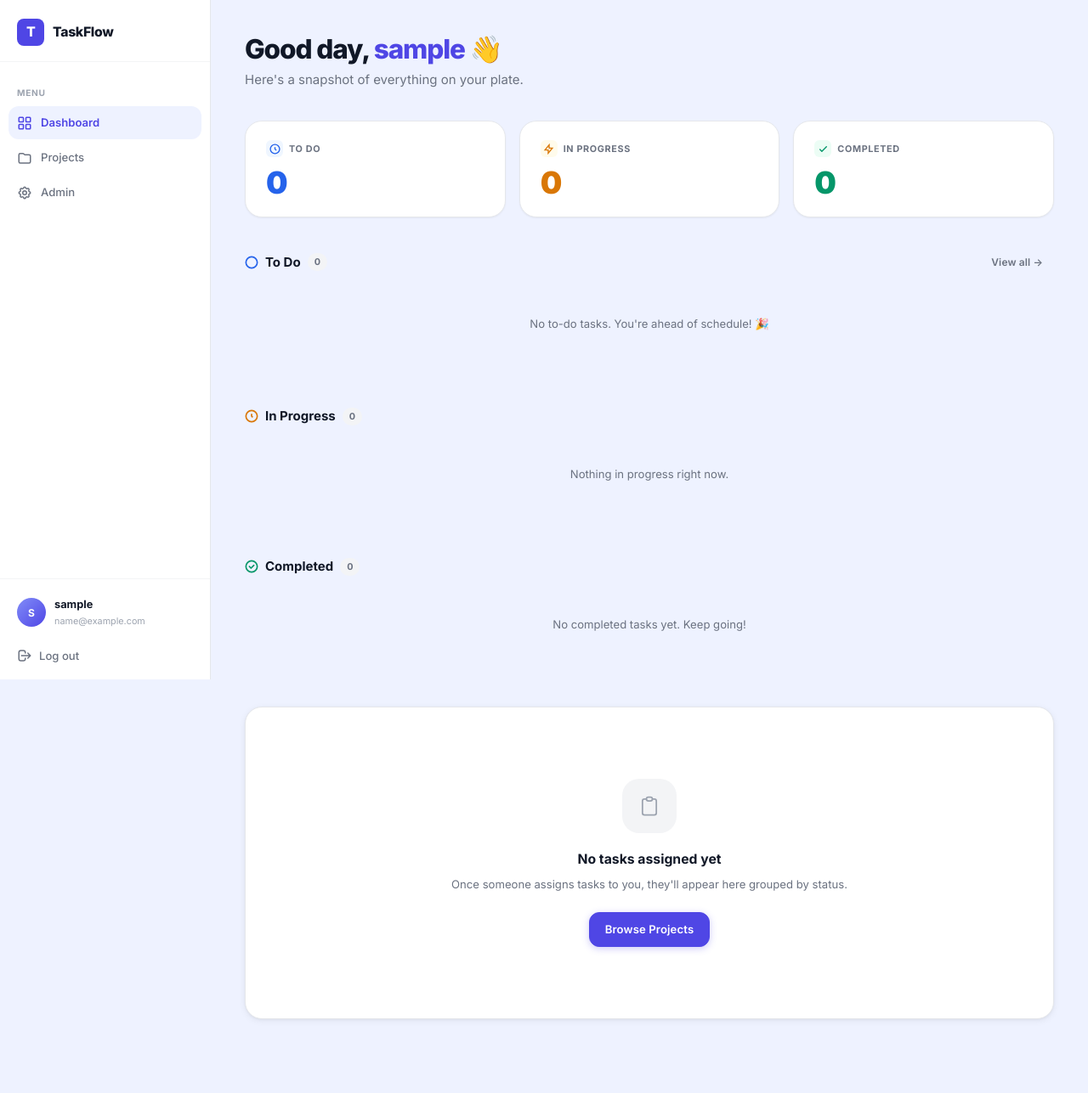
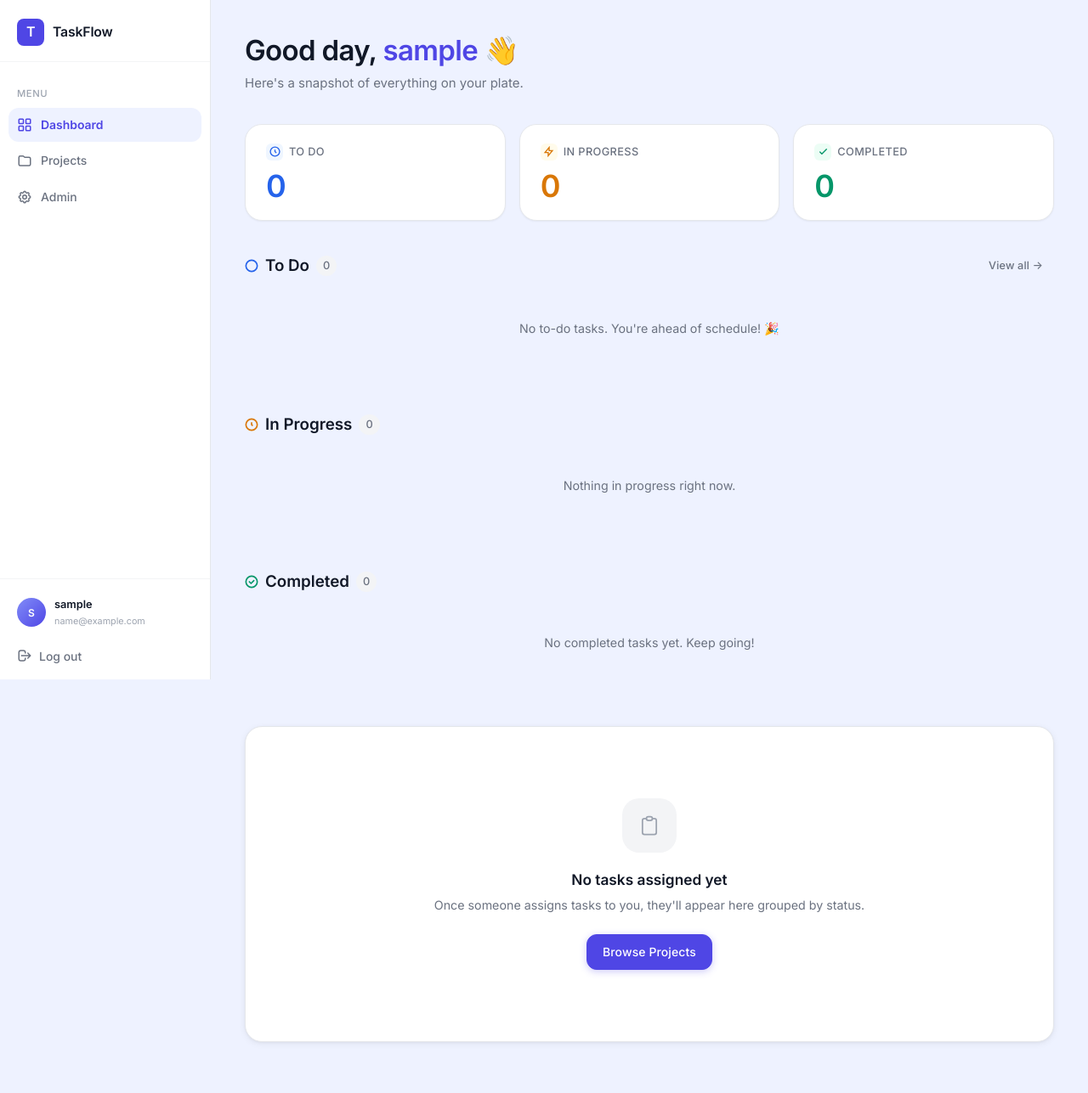
Before and after one commit to raunak23427/Task-Manager, a Django app: page / in a window 1280 px wide. Shown: the whole page at 85% size. Before the commit the page ends 1201 px from the top, so only its background shows below. Run offline with Django 5.2, Linux system fonts and the light colour scheme; the visitor is signed in with stand-in values (Sample User, id 1); data that the repository does not hold is empty.

Commit message:
style: global typography update to match premium SaaS reference

```diff
--- a/static/css/style.css
+++ b/static/css/style.css
@@ -114,12 +121,12 @@ img { max-width: 100%; display: block; }
   background: var(--primary);
   border-radius: var(--r-sm);
   display: flex; align-items: center; justify-content: center;
-  color: #fff; font-size: 16px; font-weight: 800;
-  flex-shrink: 0; letter-spacing: -1px;
+  color: #fff; font-size: 16px; font-weight: 600;
+  flex-shrink: 0; letter-spacing: -0.5px;
 }
 .logo-text {
-  font-size: 1.05rem; font-weight: 800;
-  color: var(--text-1); letter-spacing: -0.02em;
+  font-size: 1.05rem; font-weight: 600;
+  color: var(--text-1); letter-spacing: -0.01em;
 }
 
 /* Nav */
@@ -131,8 +138,8 @@ img { max-width: 100%; display: block; }
   gap: 2px;
 }
 .nav-section-label {
-  font-size: 0.68rem; font-weight: 700;
-  text-transform: uppercase; letter-spacing: 0.07em;
+  font-size: 0.75rem; font-weight: 500;
+  text-transform: uppercase; letter-spacing: 0.05em;
   color: var(--text-4);
   padding: 14px 10px 6px;
 }
@@ -141,7 +148,7 @@ img { max-width: 100%; display: block; }
   padding: 9px 10px;
   border-radius: var(--r-md);
   color: var(--text-3);
-  font-size: 0.875rem; font-weight: 500;
+  font-size: 0.93rem; font-weight: 500;
   transition:
     background var(--t-fast) var(--ease),
     color var(--t-fast) var(--ease),
@@ -180,17 +187,17 @@ img { max-width: 100%; display: block; }
   background: linear-gradient(135deg, #818cf8, #4f46e5);
   border-radius: 50%;
   display: flex; align-items: center; justify-content: center;
-  color: #fff; font-size: 0.8rem; font-weight: 700;
+  color: #fff; font-size: 0.8rem; font-weight: 600;
   flex-shrink: 0; text-transform: uppercase;
 }
 .user-info { flex: 1; min-width: 0; }
 .user-name {
-  font-size: 0.85rem; font-weight: 700; color: var(--text-1);
+  font-size: 0.85rem; font-weight: 600; color: var(--text-1);
   white-space: nowrap; overflow: hidden; text-overflow: ellipsis;
   display: block;
 }
 .user-email {
-  font-size: 0.72rem; color: var(--text-4);
+  font-size: 0.72rem; color: var(--text-4); font-weight: 400;
   white-space: nowrap; overflow: hidden; text-overflow: ellipsis;
   display: block;
 }
@@ -200,7 +207,7 @@ img { max-width: 100%; display: block; }
   width: 100%; padding: 9px 10px;
   border-radius: var(--r-md);
   background: none; border: none;
-  color: var(--text-3); font-size: 0.875rem; font-weight: 500;
+  color: var(--text-3); font-size: 0.93rem; font-weight: 500;
   font-family: inherit; cursor: pointer;
   transition: background var(--t-fast) var(--ease), color var(--t-fast) var(--ease);
 }
@@ -270,7 +277,7 @@ img { max-width: 100%; display: block; }
   display: inline-flex; align-items: center; gap: 7px;
   padding: 9px 18px;
   border-radius: var(--r-md);
-  font-size: 0.875rem; font-weight: 600; font-family: inherit;
+  font-size: 0.93rem; font-weight: 500; font-family: inherit;
   border: 1.5px solid transparent;
   cursor: pointer;
   transition:
@@ -320,8 +327,8 @@ img { max-width: 100%; display: block; }
 }
 .btn-ghost:hover { background: var(--border-light); color: var(--text-1); }
 
-.btn-sm { padding: 6px 12px; font-size: 0.8rem; border-radius: var(--r-sm); }
-.btn-lg { padding: 12px 26px; font-size: 0.95rem; border-radius: var(--r-lg); border-radius: 14px; }
+.btn-sm { padding: 6px 12px; font-size: 0.85rem; border-radius: var(--r-sm); }
+.btn-lg { padding: 12px 26px; font-size: 0.95rem; border-radius: 14px; }
 
 /* ============================================================
    CARDS
@@ -388,11 +395,11 @@ img { max-width: 100%; display: block; }
    ============================================================ */
 .greeting-section { margin-bottom: 36px; }
 .greeting-title {
-  font-size: 2.1rem; font-weight: 800;
-  color: var(--text-1); letter-spacing: -0.035em; line-height: 1.15;
+  font-size: 2.2rem; font-weight: 600;
+  color: var(--text-1); letter-spacing: -0.02em; line-height: 1.2;
 }
 .greeting-title span { color: var(--primary); }
-.greeting-sub { font-size: 1rem; color: var(--text-3); margin-top: 6px; }
+.greeting-sub { font-size: 1rem; color: var(--text-3); margin-top: 6px; font-weight: 400; }
 
 /* Stat cards */
 .stat-grid {
@@ -410,8 +417,8 @@ img { max-width: 100%; display: block; }
 }
 .stat-card:hover { transform: translateY(-2px); box-shadow: var(--shadow-md); }
 .stat-card-label {
-  font-size: 0.72rem; font-weight: 700;
-  text-transform: uppercase; letter-spacing: 0.06em;
+  font-size: 0.85rem; font-weight: 500;
+  text-transform: uppercase; letter-spacing: 0.03em;
   color: var(--text-3); margin-bottom: 12px;
   display: flex; align-items: center; gap: 7px;
 }
@@ -421,8 +428,8 @@ img { max-width: 100%; display: block; }
   display: flex; align-items: center; justify-content: center;
 }
 .stat-card-value {
-  font-size: 2.4rem; font-weight: 900;
-  letter-spacing: -0.04em; line-height: 1;
+  font-size: 2.4rem; font-weight: 600;
+  letter-spacing: -0.02em; line-height: 1;
 }
 .stat-todo  .stat-card-value { color: var(--todo-fg); }
 .stat-ip    .stat-card-value { color: var(--ip-fg); }
@@ -437,12 +444,12 @@ img { max-width: 100%; display: block; }
   justify-content: space-between; margin-bottom: 14px;
 }
 .section-title {
-  font-size: 1rem; font-weight: 700; color: var(--text-1);
+  font-size: 1.25rem; font-weight: 600; color: var(--text-1);
   display: flex; align-items: center; gap: 8px;
 }
 .section-chip {
   background: var(--border-light); color: var(--text-3);
-  font-size: 0.72rem; font-weight: 700;
+  font-size: 0.85rem; font-weight: 500;
   padding: 2px 8px; border-radius: var(--r-pill);
 }
 .task-section { margin-bottom: 32px; }
@@ -876,10 +883,10 @@ select {
 }
 .empty-icon svg { width: 28px; height: 28px; color: var(--text-4); }
 .empty-title {
-  font-size: 1.05rem; font-weight: 700;
+  font-size: 1.15rem; font-weight: 600;
   color: var(--text-1); margin-bottom: 6px;
 }
-.empty-desc { font-size: 0.875rem; color: var(--text-3); margin-bottom: 22px; }
+.empty-desc { font-size: 0.95rem; color: var(--text-3); margin-bottom: 22px; font-weight: 400; }
 
 /* ============================================================
    CONFIRM / DELETE
--- a/templates/tasks/project_detail.html
+++ b/templates/tasks/project_detail.html
@@ -186,7 +186,7 @@
             <td>
               {% if task.assigned_to %}
                 <span style="display:inline-flex;align-items:center;gap:6px;font-size:0.85rem">
-                  <span style="width:22px;height:22px;border-radius:50%;background:linear-gradient(135deg,#818cf8,#4f46e5);display:inline-flex;align-items:center;justify-content:center;color:#fff;font-size:0.65rem;font-weight:700;flex-shrink:0;text-transform:uppercase">{{ task.assigned_to.username|first }}</span>
+                  <span style="width:22px;height:22px;border-radius:50%;background:linear-gradient(135deg,#818cf8,#4f46e5);display:inline-flex;align-items:center;justify-content:center;color:#fff;font-size:0.65rem;font-weight:600;flex-shrink:0;text-transform:uppercase">{{ task.assigned_to.username|first }}</span>
                   {{ task.assigned_to.username }}
                 </span>
               {% else %}
--- a/templates/tasks/task_detail.html
+++ b/templates/tasks/task_detail.html
@@ -89,7 +89,7 @@
 
     <!-- Add comment -->
     <div class="card">
-      <h3 style="font-size:0.9rem;font-weight:700;color:var(--text-1);margin-bottom:14px">Add a comment</h3>
+      <h3 style="font-size:0.95rem;font-weight:600;color:var(--text-1);margin-bottom:14px">Add a comment</h3>
       <form method="post">
         {% csrf_token %}
         <div class="form-group">
@@ -146,7 +146,7 @@
         <span class="task-meta-val">
           {% if task.assigned_to %}
           <span style="display:inline-flex;align-items:center;gap:6px">
-            <span style="width:22px;height:22px;border-radius:50%;background:linear-gradient(135deg,#818cf8,#4f46e5);display:inline-flex;align-items:center;justify-content:center;color:#fff;font-size:0.65rem;font-weight:700;text-transform:uppercase">{{ task.assigned_to.username|first }}</span>
+            <span style="width:22px;height:22px;border-radius:50%;background:linear-gradient(135deg,#818cf8,#4f46e5);display:inline-flex;align-items:center;justify-content:center;color:#fff;font-size:0.65rem;font-weight:600;text-transform:uppercase">{{ task.assigned_to.username|first }}</span>
             {{ task.assigned_to.username }}
           </span>
           {% else %}
```
Also changed, not shown: other parts of static/css/style.css (+67 -60 lines).
